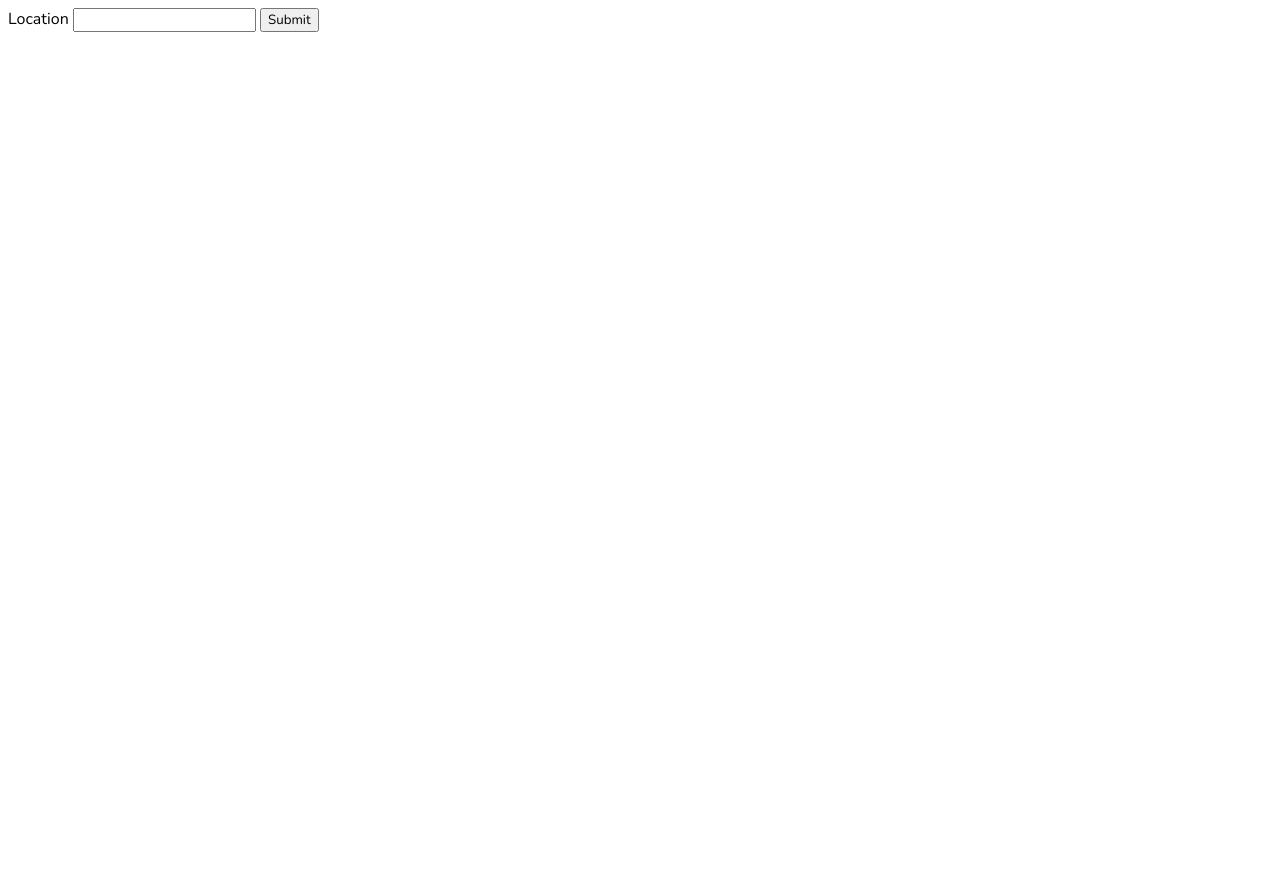
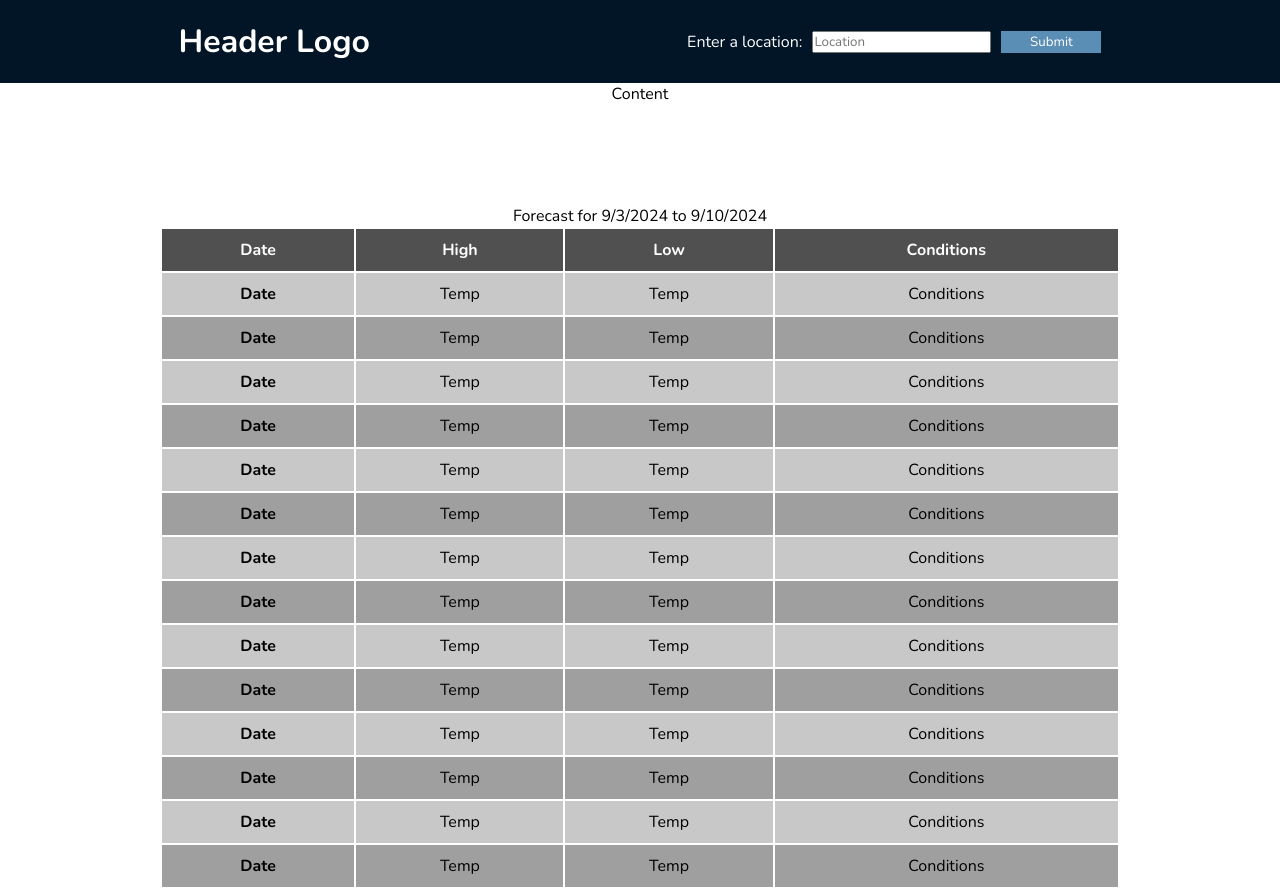
Before and after one commit to aolsen2001/weather-js, a website built with webpack: page src/template.html in a window 1280 px wide. Before the commit the page ends 800 px from the top, so only its background shows below. Built offline with nearby package versions, Linux system fonts and the light colour scheme.

Commit message:
Setup layout and add styling

```diff
--- a/src/main.js
+++ b/src/main.js
@@ -13,15 +13,24 @@ import { getWeatherData, processWeatherData } from "./modules/data-functions.js"
 
 //     }
 // }
+const form = document.getElementById('info-form');
 const locationInput = document.getElementById('location');
+const content = document.querySelector('.main-content-container');
+console.log(content);
 
 let unitGroup = 'us';
 let location = 'Milwaukee';
 let weatherData;
 
-const submit = document.getElementById('submit');
-submit.addEventListener('click', async () => {
+form.addEventListener('submit', async (e) => {
+    e.preventDefault();
     location = locationInput.value;
     weatherData = await getWeatherData(unitGroup, location);
-    processWeatherData(weatherData);
+    if (weatherData === undefined) {
+        const div = document.createElement('div');
+        div.innerHTML = 'Location not found';
+        content.append(div);
+    } else {
+        processWeatherData(weatherData);
+    }
 });
--- a/src/modules/data-functions.js
+++ b/src/modules/data-functions.js
@@ -4,7 +4,7 @@ export async function getWeatherData(units, location) {
       `https://weather.visualcrossing.com/VisualCrossingWebServices/rest/services/timeline/${location}?unitGroup=${units}&key=DJ3HUDW7YL3L237YRPFEAKJSK&contentType=json`,
     );
     const weatherData = await response.json();
-    console.log(typeof weatherData);
+    console.log(weatherData);
     return weatherData;
   } catch (e) {
     console.error(e);
@@ -12,8 +12,18 @@ export async function getWeatherData(units, location) {
 }
 
 export function processWeatherData(weatherData) {
-    const filteredWeatherData = weatherData.days;
-    filteredWeatherData.forEach((d) => {
-        console.log(`${d.datetime}, ${d.temp}, ${d.conditions}`);
+    if (weatherData === undefined) {
+        console.error('Weather data is undefined');
+        return;
+    }
+    const filteredWeatherData = [];
+    filteredWeatherData.push(weatherData.days);
+    filteredWeatherData[0].forEach((d) => {
+      if (d === filteredWeatherData[0][0]) console.log('today');
+      console.log(`${d.datetime}, ${d.temp}, ${d.conditions}`);
     });
+    // const filteredWeatherData = weatherData.days;
+    // filteredWeatherData.forEach((d) => {
+    //     console.log(`${d.datetime}, ${d.temp}, ${d.conditions}`);
+    // });
 }
--- a/src/styles.css
+++ b/src/styles.css
@@ -1,5 +1,68 @@
 @import url("https://fonts.googleapis.com/css2?family=Nunito:ital,wght@0,200..1000;1,200..1000&display=swap");
 
 * {
+  padding: 0;
+  margin: 0;
+  box-sizing: border-box;
   font-family: "Nunito", sans-serif;
 }
+
+.main-header {
+  display: flex;
+  flex-direction: row;
+  justify-content: space-around;
+  align-items: center;
+  padding: 20px;
+  color: white;
+  background-color: rgb(2, 21, 38);
+}
+
+.form-content-container {
+  display: flex;
+  gap: 10px;
+}
+
+#submit {
+  width: 100px;
+  border-style: none;
+  color: white;
+  background-color: rgb(91, 142, 181);
+}
+
+#submit:hover {
+  cursor: pointer;
+}
+
+#submit:active {
+  background-color: rgb(63, 98, 125);
+}
+
+.main-content-container {
+  display: flex;
+  flex-direction: column;
+  justify-content: center;
+  align-items: center;
+  gap: 100px;
+}
+
+.forecast-table {
+  width: 75vw;
+}
+
+thead > tr > th, tbody > tr > td {
+  text-align: center;
+  padding: 10px;
+}
+
+thead > tr > th {
+  color: white;
+  background-color: rgb(80, 80, 80);
+}
+
+tbody > tr:nth-child(odd) {
+  background-color: rgb(200, 200, 200);
+}
+
+tbody > tr:nth-child(even) {
+  background-color: rgb(160, 159, 159);
+}
--- a/src/template.html
+++ b/src/template.html
@@ -1,15 +1,130 @@
 <!doctype html>
 <html lang="en">
+
 <head>
   <meta charset="UTF-8" />
   <meta name="viewport" content="width=device-width, initial-scale=1.0" />
   <link rel="stylesheet" href="styles.css" />
   <title>The Weather</title>
 </head>
+
 <body>
-    <label for="location">Location</label>
-    <input type="text" id="location" required>
-    <button id="submit">Submit</button>
+  <header class="main-header">
+    <h1>Header Logo</h1>
+    <form id="info-form">
+      <div class="form-content-container">
+        <label for="location">
+          Enter a location:
+        </label>
+        <input type="text" id="location" placeholder="Location" required>
+        <input id="submit" type="submit" value="Submit">
+      </div>
+    </form>
+  </header>
+  <div class="main-content-container">
+    <div class="weather-today">
+      Content
+    </div>
+    <table class="forecast-table">
+      <caption>Forecast for 9/3/2024 to 9/10/2024</caption>
+      <thead>
+        <tr>
+          <th scope="col">Date</th>
+          <th scope="col">High</th>
+          <th scope="col">Low</th>
+          <th scope="col">Conditions</th>
+        </tr>
+      </thead>
+      <tbody>
+        <tr>
+          <th scope="row">Date</th>
+          <td>Temp</td>
+          <td>Temp</td>
+          <td>Conditions</td>
+        </tr>
+        <tr>
+          <th scope="row">Date</th>
+          <td>Temp</td>
+          <td>Temp</td>
+          <td>Conditions</td>
+        </tr>
+        <tr>
+          <th scope="row">Date</th>
+          <td>Temp</td>
+          <td>Temp</td>
+          <td>Conditions</td>
+        </tr>
+        <tr>
+          <th scope="row">Date</th>
+          <td>Temp</td>
+          <td>Temp</td>
+          <td>Conditions</td>
+        </tr>
+        <tr>
+          <th scope="row">Date</th>
+          <td>Temp</td>
+          <td>Temp</td>
+          <td>Conditions</td>
+        </tr>
+        <tr>
+          <th scope="row">Date</th>
+          <td>Temp</td>
+          <td>Temp</td>
+          <td>Conditions</td>
+        </tr>
+        <tr>
+          <th scope="row">Date</th>
+          <td>Temp</td>
+          <td>Temp</td>
+          <td>Conditions</td>
+        </tr>
+        <tr>
+          <th scope="row">Date</th>
+          <td>Temp</td>
+          <td>Temp</td>
+          <td>Conditions</td>
+        </tr>
+        <tr>
+          <th scope="row">Date</th>
+          <td>Temp</td>
+          <td>Temp</td>
+          <td>Conditions</td>
+        </tr>
+        <tr>
+          <th scope="row">Date</th>
+          <td>Temp</td>
+          <td>Temp</td>
+          <td>Conditions</td>
+        </tr>
+        <tr>
+          <th scope="row">Date</th>
+          <td>Temp</td>
+          <td>Temp</td>
+          <td>Conditions</td>
+        </tr>
+        <tr>
+          <th scope="row">Date</th>
+          <td>Temp</td>
+          <td>Temp</td>
+          <td>Conditions</td>
+        </tr>
+        <tr>
+          <th scope="row">Date</th>
+          <td>Temp</td>
+          <td>Temp</td>
+          <td>Conditions</td>
+        </tr>
+        <tr>
+          <th scope="row">Date</th>
+          <td>Temp</td>
+          <td>Temp</td>
+          <td>Conditions</td>
+        </tr>
+      </tbody>
+
+    </table>
+  </div>
 </body>
 <script src="main.js"></script>
+
 </html>
```
Lines whose indentation alone changed are shown as unchanged.
